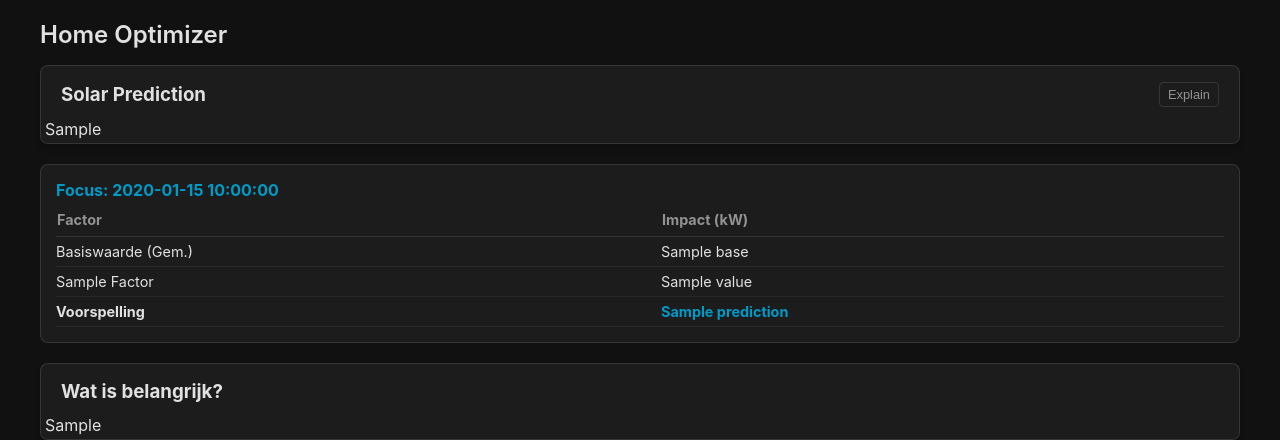
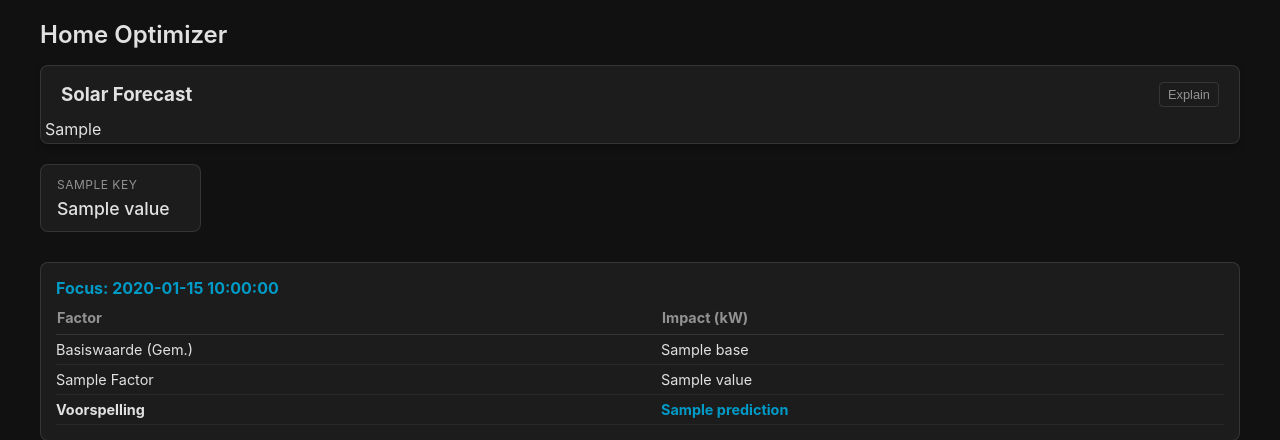
Before and after one commit to gerjanvdbosch/addon-adaptive-thermostat, a FastAPI app: template addon/templates/index.html in a window 1280 px wide. Shown: the top 440 px of the page. Run offline with FastAPI, Linux system fonts and the light colour scheme; the template is opened without the code that fills it: most values are stand-ins (such as "Sample title", 1, 10 or a date in 2020).

Commit message:
Refactor

```diff
--- a/addon/src/config.py
+++ b/addon/src/config.py
@@ -23,7 +23,7 @@ class Config:
 
     min_kwh_threshold: float = 0.2
     avg_baseload_kw: float = 0.15
-    max_compressor_freq: int = 70
+    max_compressor_freq: int = 75
 
     sensor_pv: str = "sensor.pv_output"
     sensor_load: str = "sensor.stroomverbruik"
--- a/addon/src/planner.py
+++ b/addon/src/planner.py
@@ -3,7 +3,7 @@ import logging
 from dataclasses import dataclass
 from context import Context
 from config import Config
-from forecaster import SolarForecaster
+from solar import SolarForecaster
 from datetime import datetime, timezone
 
 logger = logging.getLogger(__name__)
--- a/addon/src/webapi.py
+++ b/addon/src/webapi.py
@@ -51,8 +51,8 @@ def index(request: Request, explain: str = None):
             "Load Huidig": f"{forecast.load_now:.2f} kW",
             "Prognose Nu": f"{forecast.energy_now:.2f} kWh",
             "Prognose Beste": f"{forecast.energy_best:.2f} kWh",
-            "Opp. Kosten": f"{forecast.opportunity_cost * 100:.3f} %",
-            "Betrouwbaarheid": f"{forecast.confidence * 100:.3f} %",
+            "Opp. Kosten": f"{forecast.opportunity_cost * 100:.1f} %",
+            "Betrouwbaarheid": f"{forecast.confidence * 100:.1f} %",
             "Bias": f"{forecast.current_bias:.2f}",
             "Geplande Start": start_str,
         }
--- a/addon/templates/index.html
+++ b/addon/templates/index.html
@@ -214,13 +214,26 @@
     <h1>Home Optimizer</h1>
     <div class="card">
         <div class="header">
-            <h3 style="margin: 0;">Solar Prediction</h3>
+            <h3 style="margin: 0;">Solar Forecast</h3>
             <button class="explain-btn" onclick="toggleExplain()">Explain</button>
         </div>
         <div class="chart-container">
             {{ forecast_plot | safe }}
         </div>
     </div>
+
+    {% if details %}
+    <div class="details-grid">
+        {% for key, value in details.items() %}
+        <div class="stat-item">
+            <span class="stat-label">{{ key }}</span>
+            <span class="stat-value">{{ value }}</span>
+        </div>
+        {% endfor %}
+    </div>
+    {% else %}
+    <div class="empty-msg">Wachten op data...</div>
+    {% endif %}
 
     {% if explanation %}
     <div class="explain-container">
@@ -283,20 +296,6 @@
         </div>
     </div>
     {% endif %}
-
-    {% if details %}
-        <div class="details-grid">
-            {% for key, value in details.items() %}
-            <div class="stat-item">
-                <span class="stat-label">{{ key }}</span>
-                <span class="stat-value">{{ value }}</span>
-            </div>
-            {% endfor %}
-        </div>
-    {% else %}
-        <div class="empty-msg">Wachten op data...</div>
-    {% endif %}
-
 </div>
 
 <div id="loading-overlay" class="loading-overlay">
```
Also changed, not shown: addon/tests/analyze_model.py (+1 -1 lines), addon/tests/simulate_solar.py (+4 -3 lines), addon/tests/validate_model.py (+1 -1 lines), addon/src/solar.py (renamed from addon/src/forecaster.py).
